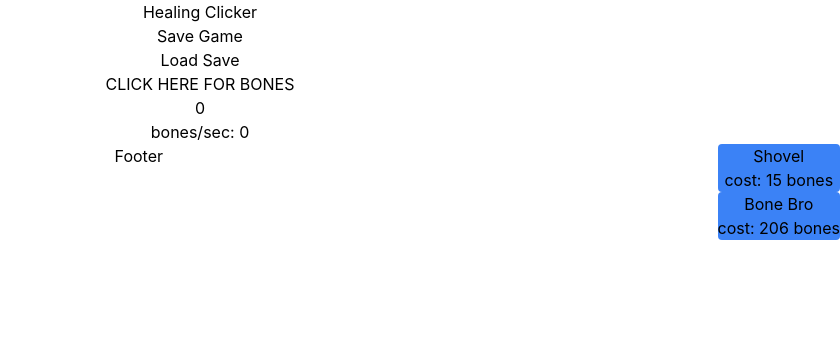
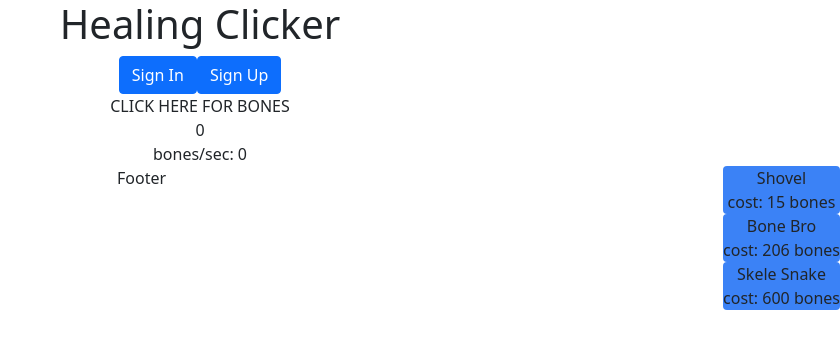
Before and after one commit to I-J-C/Healing-Clicker, a React (Create React App) app: page / in a window 1280 px wide. Shown: the top 348 px of the page, without its empty margins (440-1280 px from the left). Built offline with nearby package versions, Linux system fonts and the light colour scheme.

Commit message:
sign in and sign up testing

```diff
--- a/package.json
+++ b/package.json
@@ -6,7 +6,9 @@
     "@testing-library/jest-dom": "^5.16.4",
     "@testing-library/react": "^13.2.0",
     "@testing-library/user-event": "^13.5.0",
+    "axios": "^0.27.2",
     "bcrypt": "^5.0.1",
+    "bootstrap": "^5.1.3",
     "cors": "^2.8.5",
     "express": "^4.18.1",
     "jsonwebtoken": "^8.5.1",
@@ -14,6 +16,7 @@
     "mongoose": "^6.3.4",
     "passport": "^0.6.0",
     "react": "^18.1.0",
+    "react-bootstrap": "^2.4.0",
     "react-dom": "^18.1.0",
     "react-scripts": "5.0.1",
     "web-vitals": "^2.1.4"
--- a/src/App.js
+++ b/src/App.js
@@ -3,20 +3,23 @@ import Footer from './components/Footer';
 import useInterval from './components/useInterval';
 import Header from './components/Header';
 import UpgradeContainer from './components/UpgradeContainer';
-import { useState } from 'react';
+import { useState, useContext, createContext } from 'react';
+
+const UserContext = createContext();
 
 function App() {
-
-  // const [saveLoaded, setSaveLoaded] = useState(false);
+  const [token, setToken] = useState();
   const [bones, setBones] = useState(0);
   const [clickAmount, setClickAmount] = useState(1);
   const [idleBones, setIdleBones] = useState(0);
 
 
-  const shovel = new Upgrade("Shovel", 0, 15, 1.07, 1);
-  const boneBro = new Upgrade ("Bone Bro", 0, 206, 1.12, 5);
-  // add other upgrades later
-  const [upgrades, setUpgrades] = useState([shovel, boneBro]);
+  const upgradeArray = [new Upgrade("Shovel", 0, 15, 1.07, 1),
+                        new Upgrade ("Bone Bro", 0, 206, 1.12, 5),
+                        new Upgrade ("Skele Snake", 0, 600, 1.13, 15)
+                      ];
+
+  const [upgrades, setUpgrades] = useState(upgradeArray);
 
   // constant increase by idle amount per second
   useInterval(() => {
@@ -31,7 +34,14 @@ function App() {
   }
   return (
     <div className="App">
-      <Header />
+      <UserContext.Provider value={token}>
+      <Header
+      setUpgrades={setUpgrades}
+      setBones={setBones}
+      setToken={setToken}
+      setIdleBones={setIdleBones}
+       />
+       </UserContext.Provider>
       <div className='click-area' onClick={clickBone} >
         CLICK HERE FOR BONES
         <div>{bones}</div>
@@ -39,10 +49,12 @@ function App() {
       <div className='idle-bones'>
       bones/sec: {idleBones}
       </div>
+
       <UpgradeContainer
         setClickAmount={setClickAmount}
         setIdleBones={setIdleBones}
         upgrades={upgrades}
+        setUpgrades={setUpgrades}
         setBones={setBones}
         bones={bones}
         />
--- a/src/components/Header.jsx
+++ b/src/components/Header.jsx
@@ -1,14 +1,53 @@
+import Button from 'react-bootstrap/Button'
+import { useRef, useState, useContext } from 'react';
+import Modal from 'react-bootstrap/Modal'
+import SignInForm from './SignInForm';
+import UserContext from './UserContext';
 
 const Header = () => {
+    const [show, setShow] = useState(false);
+    const token = useContext(UserContext);
+    const signInButton = useRef();
+
+    const handleShow = () => setShow(true);
+
+    const handleClose = () => setShow(false);
     return(
         <div className="header">
             <h1>Healing Clicker</h1>
-            <div className="signin">
-                Save Game
-            </div>
-            <div className="load-game">
-                Load Save
-            </div>
+            {/* ADD SAVE BUTTON HERE */}
+            <Button className="signin"
+            onClick={()=>{
+                signInButton.current = true;
+                handleShow();
+            }}
+            >
+                Sign In
+            </Button>
+            <Button className="signup"
+            onClick={()=>{
+                signInButton.current = false;
+                handleShow();
+            }}
+            >
+                Sign Up
+            </Button>
+
+            <Modal show={show} onHide={handleClose}>
+                <Modal.Header>
+                {signInButton.current?"Sign In":"Sign Up"}
+                </Modal.Header>
+                <Modal.Body>
+                <SignInForm
+                signInButton={signInButton}
+                />
+                </Modal.Body>
+                <Modal.Footer>
+                    <Button variant="secondary" onClick={handleClose}>
+                        Close
+                    </Button>
+                </Modal.Footer>
+            </Modal>
         </div>
     )
 }
--- /dev/null
+++ b/src/components/SignInForm.jsx
@@ -0,0 +1,72 @@
+import Form from 'react-bootstrap/Form'
+import Button from 'react-bootstrap/Button'
+import { useRef } from 'react';
+const SignInForm = (props) => {
+    const axios = require('axios');
+    const emailInput = useRef();
+    const passwordInput = useRef();
+
+    // add signin/signup axios calls
+    const signIn = () => {
+        axios.post('https://healer-clicker.herokuapp.com/api/signin', {
+            email: emailInput.current,
+            password: passwordInput.current
+        })
+        .then(response=>{
+            props.setToken(old => response.data.token);
+        }).catch(error=>{
+            // setConfirmation(old =>'Sign In Failed, try again!');
+        });
+    }
+
+    const signUp = () => {
+        axios.post('https://healer-clicker.herokuapp.com/api/signup', {
+            email: emailInput.current,
+            password: passwordInput.current
+        });
+    }
+
+    const buttonType = () => {
+        if (props.signInButton.current===true) {
+        return <Button variant="primary" type="submit" onClick={(e) => {
+                e.preventDefault();
+                signIn()
+            }} >
+                SignIn
+            </Button>
+        } else {
+            return <Button variant="primary" type="submit" onClick={(e) => {
+                e.preventDefault();
+                signUp()
+            }} >
+                SignUp
+            </Button>
+        }
+    }
+
+    return (
+        <div className='signInForm'>
+        <Form>
+            <Form.Group>
+                <Form.Control
+                type="text"
+                placeholder="Email *"
+                onChange={(e)=>emailInput.current = e.target.value}
+                required
+                />
+
+                <Form.Control
+                    type="password"
+                    placeholder="Password *"
+                    onChange={(e)=>passwordInput.current = e.target.value}
+                    required
+                />
+            {buttonType()}
+
+            </Form.Group>
+        </Form>
+        </div>
+    )
+}
+
+export default SignInForm;
--- /dev/null
+++ b/src/components/UserContext.jsx
@@ -0,0 +1,5 @@
+import {createContext} from 'react';
+
+export const UserContext = createContext("token");
+
+export default UserContext;
--- a/src/index.js
+++ b/src/index.js
@@ -1,6 +1,7 @@
 import React from 'react';
 import ReactDOM from 'react-dom/client';
 import './index.css';
+import 'bootstrap/dist/css/bootstrap.min.css';
 import App from './App';
 import reportWebVitals from './reportWebVitals';
 
```
Also changed, not shown: planning/resources.md (+2 -0 lines), src/upgrades.js (added), 1 other file (tests, documents, lock files or other folders).
